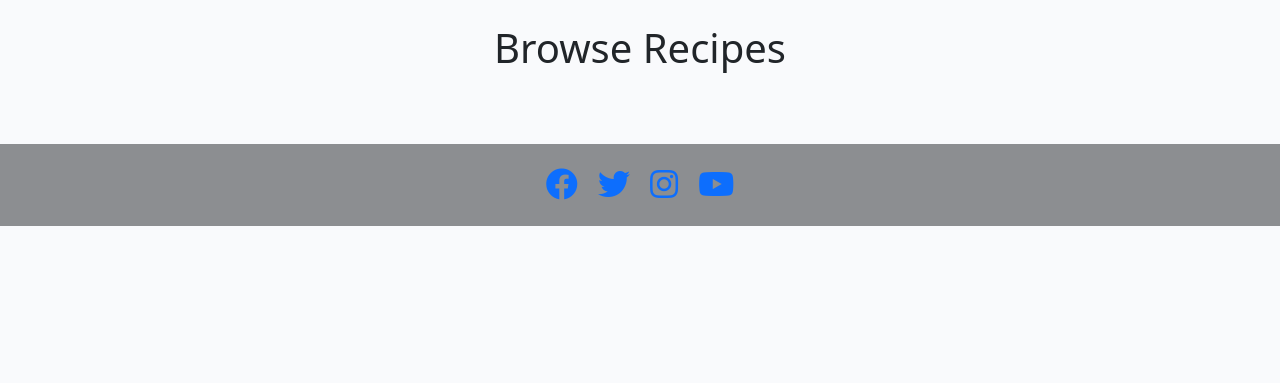
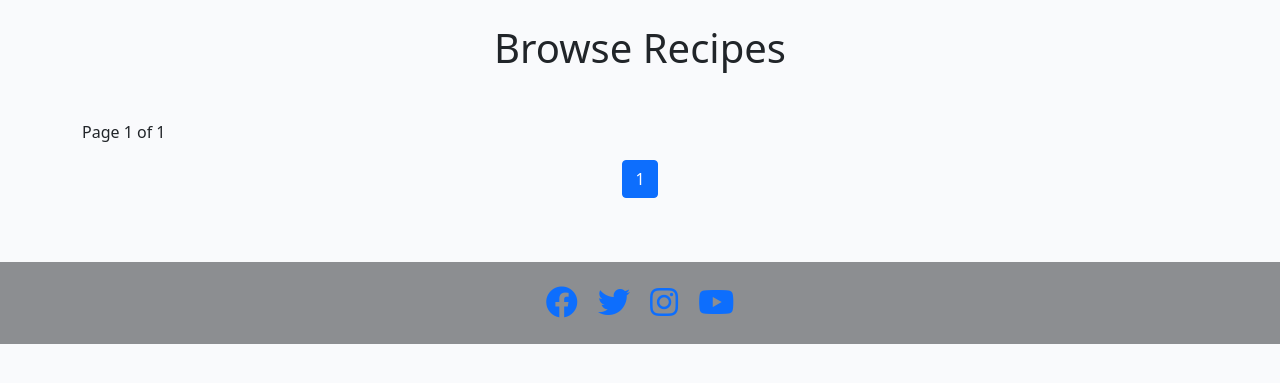
Before and after one commit to shivani-CI/Kibble-Kitchen, a Django app: page /browse/ in a window 1280 px wide. Shown: the part 76-459 px from the top of the page. Run offline with Django 4.2, Linux system fonts and the light colour scheme; data that the repository does not hold is empty.

Commit message:
Bug fixes and pagination update for browse recipes page. (+ minor styling)

```diff
--- a/recipe/templates/recipe/browse_recipes.html
+++ b/recipe/templates/recipe/browse_recipes.html
@@ -1,26 +1,31 @@
 {% extends "base.html" %}
+{% load static %}
 
 {% block content %}
-
 <div class="container mt-4">
     <h1 class="text-center mb-4">Browse Recipes</h1>
     <div class="row">
         {% for recipe in recipe_list %}
         <div class="col-md-6 col-lg-4 mb-4">
             <div class="card h-100 shadow-sm">
-                <!-- Recipe Image -->
-                {% if recipe.image %}
-                    <img src="{{ recipe.image.url }}" class="card-img-top img-fluid" alt="{{ recipe.title }}">
-                {% else %}
-                    <img src="https://via.placeholder.com/300x200" class="card-img-top img-fluid" alt="No Image Available">
-                {% endif %}
+                <div class="image-container">
+                    <!-- Recipe Image -->
+                    {% if "placeholder" in recipe.image.url %}
+                    <img class="card-img-top" src="{% static 'images/default.png' %}" alt="placeholder image">
+                    {% else %}
+                    <img class="card-img-top" src="{{ recipe.image.url }}" alt="{{ recipe.title }}">
+                    {% endif %}
+                    <div class="image-flash">
+                        <p class="author">Author: {{ recipe.author.username }}</p>
+                    </div>
+                </div>
 
                 <!-- Recipe detail-->
                 <div class="card-body">
                     <h5 class="card-title">{{ recipe.title}}</h5>
                     <p card-text>
                         <strong>Cook Time:</strong> {{ recipe.total_time }} minutes<br>
-                        <strong>Author:</strong> {{ recipe.author.username }}<br>
+                        <strong>Created Date:</strong> {{ recipe.created_at }}<br>
                     </p>
                 </div>
 
@@ -33,19 +38,49 @@
         {% endfor %}
     </div>
 
-    <!-- Pagination -->
-    {% if is_paginated %}
+    <!-- Page Counter  Can delete if not wanted...-->
+    <div class="pagination mt-4">
+        <p>Page {{ page_obj.number }} of {{ page_obj.paginator.num_pages }}</p>
+    </div>
+
+    <!-- Pagination Links -->
     <nav aria-label="Page navigation">
         <ul class="pagination justify-content-center">
             {% if page_obj.has_previous %}
-            <li><a href="?page={{ page_obj.previous_page_number }}" class="page-link">&laquo; PREV</a></li>
+                <li class="page-item">
+                    <a class="page-link" href="?page=1" aria-label="First">
+                        <span aria-hidden="true">&laquo;&laquo;</span>
+                    </a>
+                </li>
+                <li class="page-item">
+                    <a class="page-link" href="?page={{ page_obj.previous_page_number }}" aria-label="Previous">
+                        <span aria-hidden="true">&laquo;</span>
+                    </a>
+                </li>
             {% endif %}
+
+            {% for num in page_obj.paginator.page_range %}
+                {% if page_obj.number == num %}
+                    <li class="page-item active"><span class="page-link">{{ num }}</span></li>
+                {% elif num > page_obj.number|add:'-2' and num < page_obj.number|add:'2' %}
+                    <li class="page-item"><a class="page-link" href="?page={{ num }}">{{ num }}</a></li>
+                {% endif %}
+            {% endfor %}
+
             {% if page_obj.has_next %}
-            <li><a href="?page={{ page_obj.next_page_number }}" class="page-link"> NEXT &raquo;</a></li>
+                <li class="page-item">
+                    <a class="page-link" href="?page={{ page_obj.next_page_number }}" aria-label="Next">
+                        <span aria-hidden="true">&raquo;</span>
+                    </a>
+                </li>
+                <li class="page-item">
+                    <a class="page-link" href="?page={{ page_obj.paginator.num_pages }}" aria-label="Last">
+                        <span aria-hidden="true">&raquo;&raquo;</span>
+                    </a>
+                </li>
             {% endif %}
         </ul>
     </nav>
-    {% endif %}
 </div>
 
 {% endblock %}
--- a/recipe/views.py
+++ b/recipe/views.py
@@ -18,9 +18,11 @@ def home_view(request):
     return render(request, 'recipe/index.html')
 
 class RecipeList(generic.ListView):
+    model = Recipe
     queryset = Recipe.objects.filter(status=1)
     template_name = "recipe/browse_recipes.html"
     paginate_by = 6
+
 
 def get_recipe_detail(request, recipe_pk):
     """
@@ -64,7 +66,7 @@ def create_recipe(request):
     RecipeIngredientFormSet = formset_factory(RecipeIngredientForm, extra=1)
 
     if request.method == 'POST':
-        recipe_form = RecipeForm(request.POST)
+        recipe_form = RecipeForm(request.POST, request.FILES)
         recipe_ing_form_set = RecipeIngredientFormSet(request.POST)
 
         if recipe_form.is_valid() and recipe_ing_form_set.is_valid():
--- a/recipe_project/settings.py
+++ b/recipe_project/settings.py
@@ -25,7 +25,7 @@ TEMPLATES_DIR = os.path.join(BASE_DIR, 'templates')
 # See https://docs.djangoproject.com/en/4.2/howto/deployment/checklist/
 
 # SECURITY WARNING: don't run with debug turned on in production!
-DEBUG = False
+DEBUG = True
 ALLOWED_HOSTS = ['8000-shivanici-kibblekitchen-fd23qziq6zu.ws.codeinstitute-ide.net','.herokuapp.com']
 
 # Application definition
```
Also changed, not shown: static/images/default.png (added), 1 other file.
